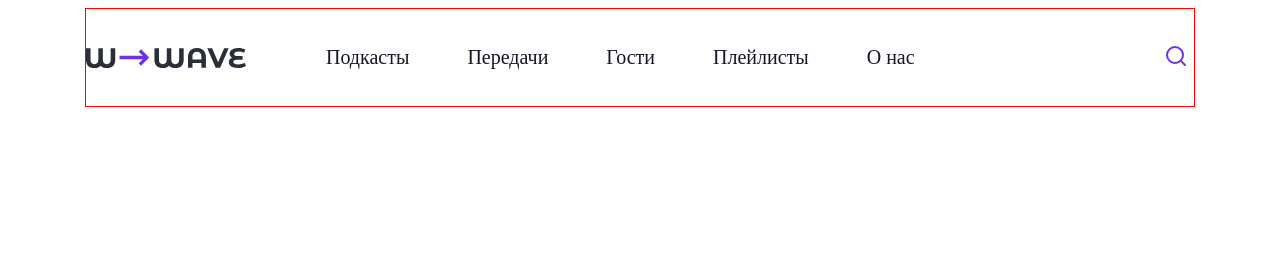
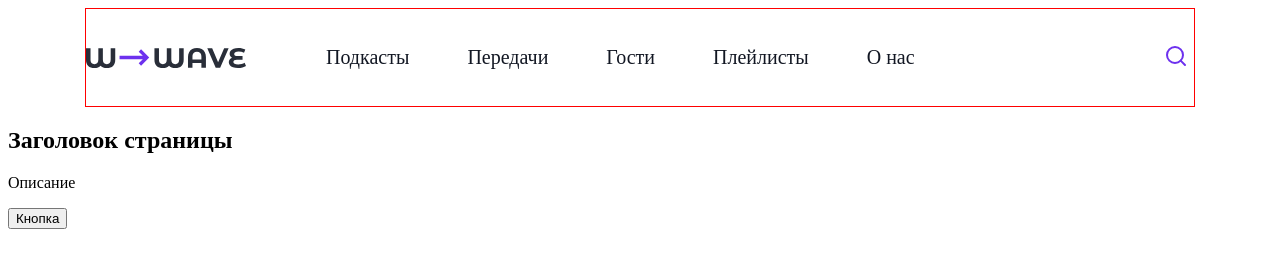
Before and after one commit to itteach323-web/itteach323-web.github.io, a plain HTML site: page index.html in a window 1280 px wide. Drawn offline with Linux system fonts and the light colour scheme.

Commit message:
добавили секцию hero и стили к ней

```diff
--- a/index.html
+++ b/index.html
@@ -32,7 +32,11 @@
     </header>
     <main class="main">
         <div class="main__container">
-            <section class="hero"></section>
+            <section class="hero">
+                <h1>Заголовок страницы</h1>
+                <p>Описание</p>
+                <button>Кнопка</button>
+            </section>
             <section class="podcasts"></section>
             <section class="broadcast"></section>
             <section class="guests"></section>
--- a/style.css
+++ b/style.css
@@ -42,3 +42,9 @@
     color: #121723;
     cursor:pointer;
 }
+
+
+
+.title{
+    font-size:  40px ;
+}
```
